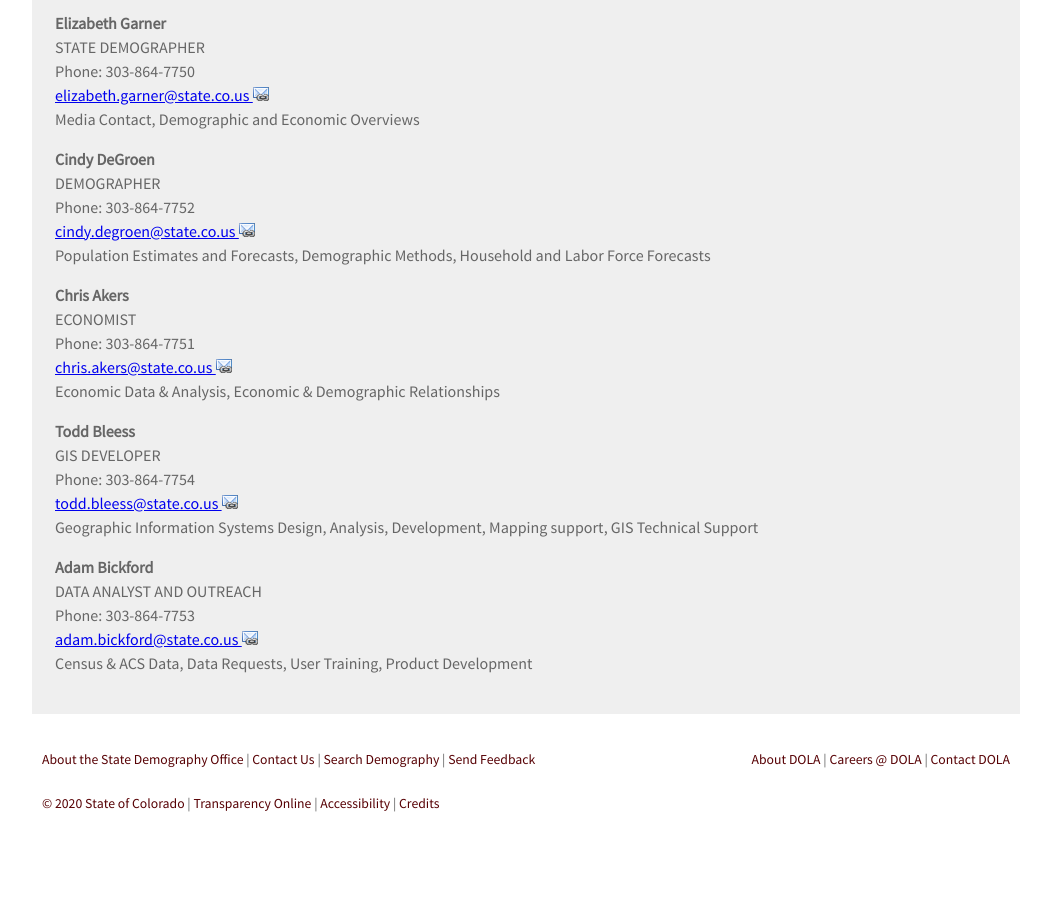
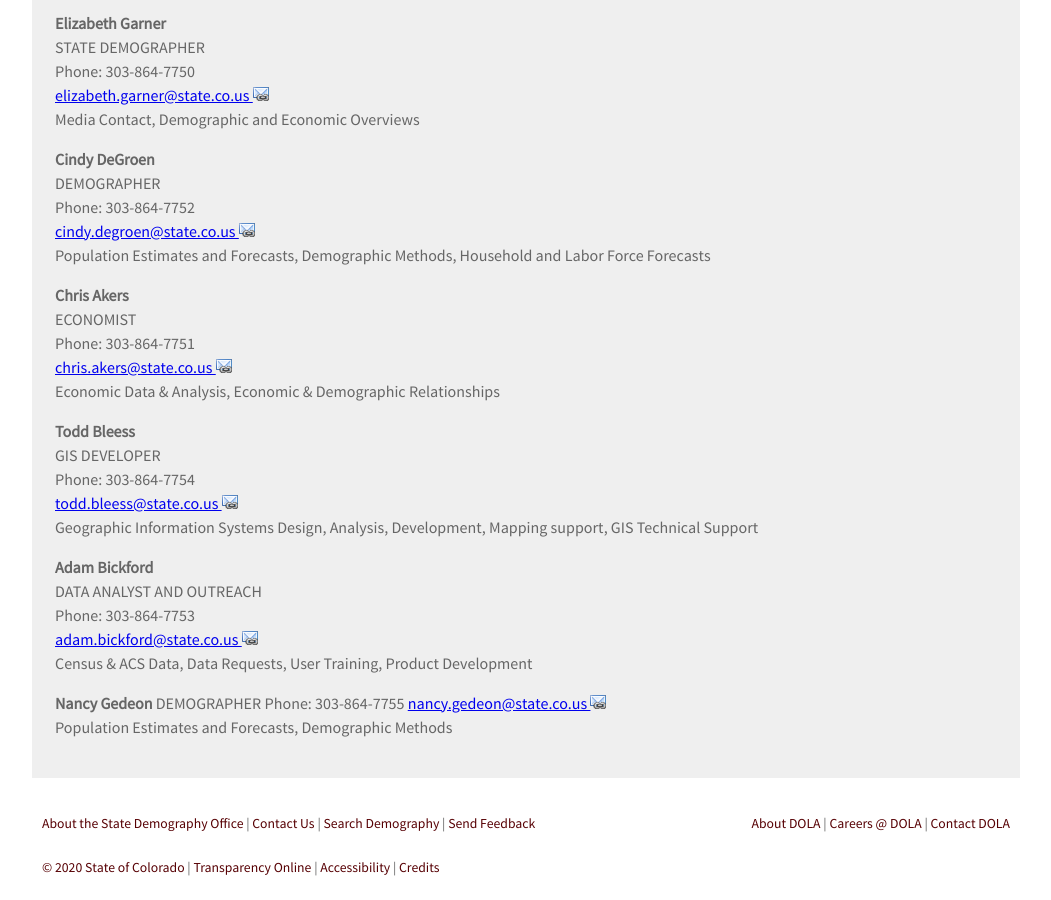
Before and after one commit to TBleess/Website_New, a Jekyll site: the page built from pages/0_Homepage_and_Footer_Links/contact.md, in a window 1280 px wide and 900 px high, scrolled down 731 px. Shown: the whole window, without its empty margins (114-1165 px from the left). Built offline with Jekyll 4.4.1, drawn with Linux system fonts in a browser that asks for light colours; before the commit the page ends 1567 px from its top, so only the background shows below that.

Commit message:
Update contact.md

```diff
--- a/pages/0_Homepage_and_Footer_Links/contact.md
+++ b/pages/0_Homepage_and_Footer_Links/contact.md
@@ -46,3 +46,9 @@ DATA ANALYST AND OUTREACH
 Phone: 303-864-7753
 [adam.bickford@state.co.us ![email](/images/email_link.png 'send email')](mailto:adam.bickford@state.co.us)
 Census & ACS Data, Data Requests, User Training, Product Development
+
+**Nancy Gedeon**
+DEMOGRAPHER
+Phone: 303-864-7755
+[nancy.gedeon@state.co.us ![email](/images/email_link.png 'send email')](mailto:nancy.gedeon@state.co.us)
+Population Estimates and Forecasts, Demographic Methods
```
